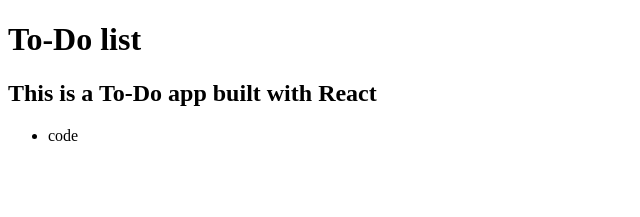
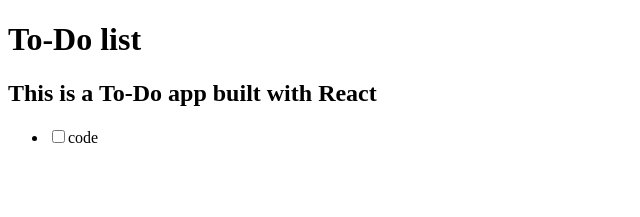
Before and after one commit to LuisDev912/frontend-practices, a React (Vite) app in the folder todo-React/: page / in a window 1280 px wide. Shown: the top 217 px of the page, without its empty margins (0-640 px from the left). Built offline with nearby package versions, Linux system fonts and the light colour scheme; the HTML template or start-up script is replaced by a standard one.

Commit message:
todo-react: add a checkbox and a label inside a list item

```diff
--- a/todo-React/src/TodoList.jsx
+++ b/todo-React/src/TodoList.jsx
@@ -1,12 +1,14 @@
+const ToDoList = ({ tasks }) => {
 
-
-const ToDoList = ({ tasks }) => {
     return (
         <div>
             <ul>
-                {tasks.map((task, index) => (
-                    <li key={index}>{task}</li>
-                ))}
+                <li>
+                    <input type="checkbox" name="checkTask" id="taskCheckbox" />
+                    {tasks.map((task, index) => (
+                        <label key={index}>{task}</label>
+                    ))}
+                </li>
             </ul>
         </div>
     )
```
